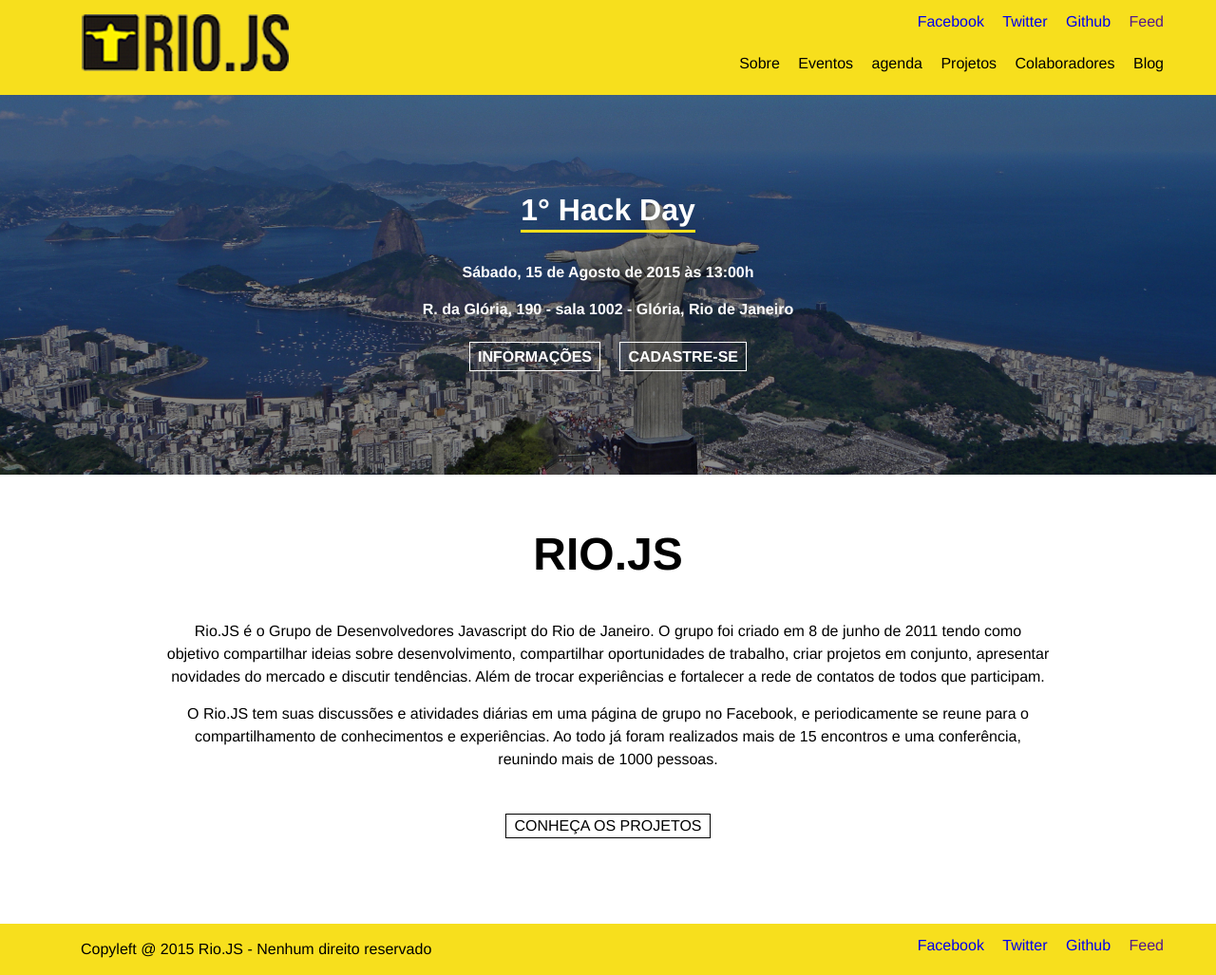
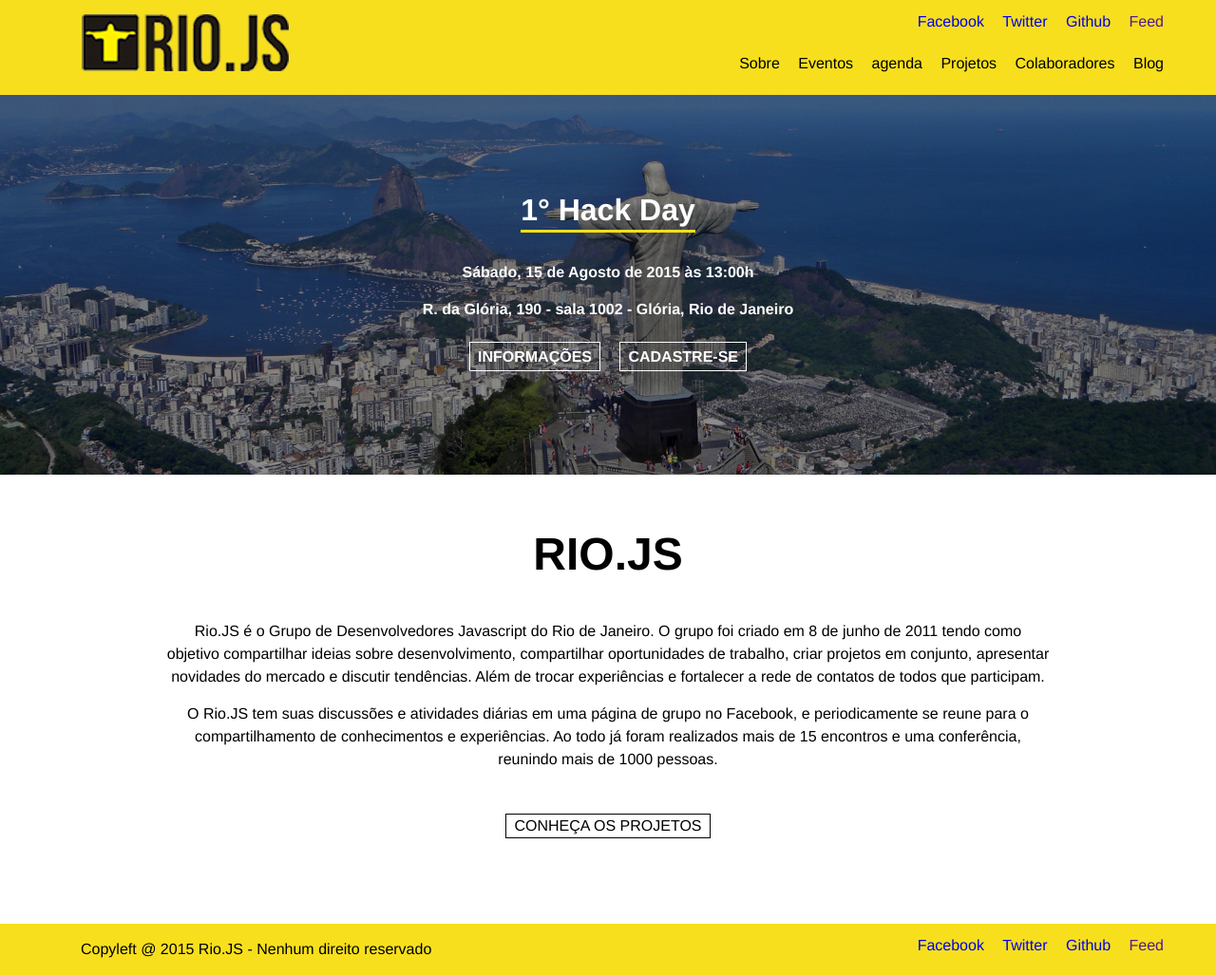
Before and after one commit to riojs-org/blog, a Jekyll site: the page built from index.html, in a window 1280 px wide. Shown: the whole page at 95% size. Built offline with Jekyll 4.4.1, drawn with Linux system fonts in a browser that asks for light colours.

Commit message:
background cover prefix

```diff
--- a/assets/css/_layout.sass
+++ b/assets/css/_layout.sass
@@ -51,7 +51,10 @@
 	padding: $spacing-unit*3.5 0
 	background: gray
 	height: 400px
-	background: url(../img/rio-de-janeiro.jpg)
+	background: url(../img/rio-de-janeiro.jpg) no-repeat center center fixed
+	-webkit-background-size: cover
+	-moz-background-size: cover
+	-o-background-size: cover
 	background-size: cover
 	font-weight: 700
 	color: white
```
